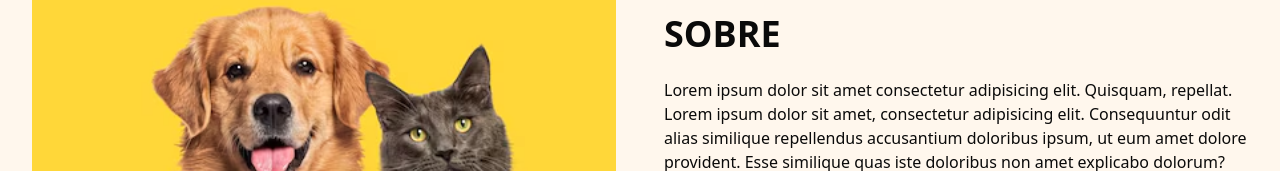
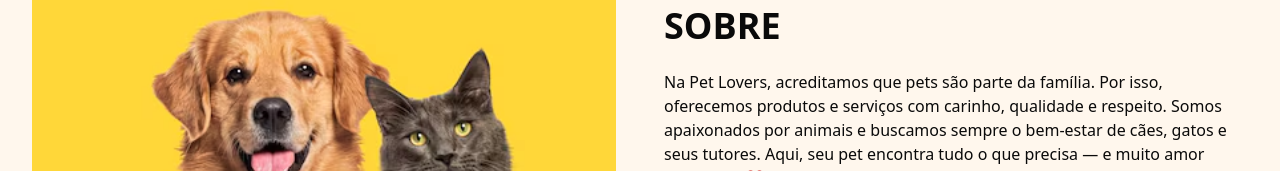
Before and after one commit to Victor-Cavalcant/Petshop, a Next.js app: page / in a window 1280 px wide. Shown: the part 629-800 px from the top of the page. Built offline with nearby package versions, Linux system fonts and the light colour scheme.

Commit message:
about text and metadata

```diff
--- a/src/app/_components/about.tsx
+++ b/src/app/_components/about.tsx
@@ -39,8 +39,8 @@ export function About() {
                     <h2 className="text-4xl font-bold">SOBRE</h2>
 
                     <p>
-                        Lorem ipsum dolor sit amet consectetur adipisicing elit.
-                        Quisquam, repellat. Lorem ipsum dolor sit amet, consectetur adipisicing elit. Consequuntur odit alias similique repellendus accusantium doloribus ipsum, ut eum amet dolore provident. Esse similique quas iste doloribus non amet explicabo dolorum?
+                        Na Pet Lovers, acreditamos que pets são parte da família. Por isso, oferecemos produtos e serviços com carinho, qualidade e respeito.
+                        Somos apaixonados por animais e buscamos sempre o bem-estar de cães, gatos e seus tutores. Aqui, seu pet encontra tudo o que precisa — e muito amor envolvido. ❤️
                     </p>
 
                     <ul className="space-y-4">
--- a/src/app/layout.tsx
+++ b/src/app/layout.tsx
@@ -1,7 +1,9 @@
 import type { Metadata } from "next";
 import { Geist, Geist_Mono } from "next/font/google";
 import "./globals.css";
-import { AosInit } from "./_components/aosInnit";
+import { AosInit } from "./_components/aosInnit"
+
+
 
 
 const geistSans = Geist({
@@ -17,6 +19,7 @@ const geistMono = Geist_Mono({
 export const metadata: Metadata = {
   title: "Pet Lovers ❤️",
   description: "Cuidando de seus pets com carinho e dedicação",
+
 };
 
 export default function RootLayout({
```
